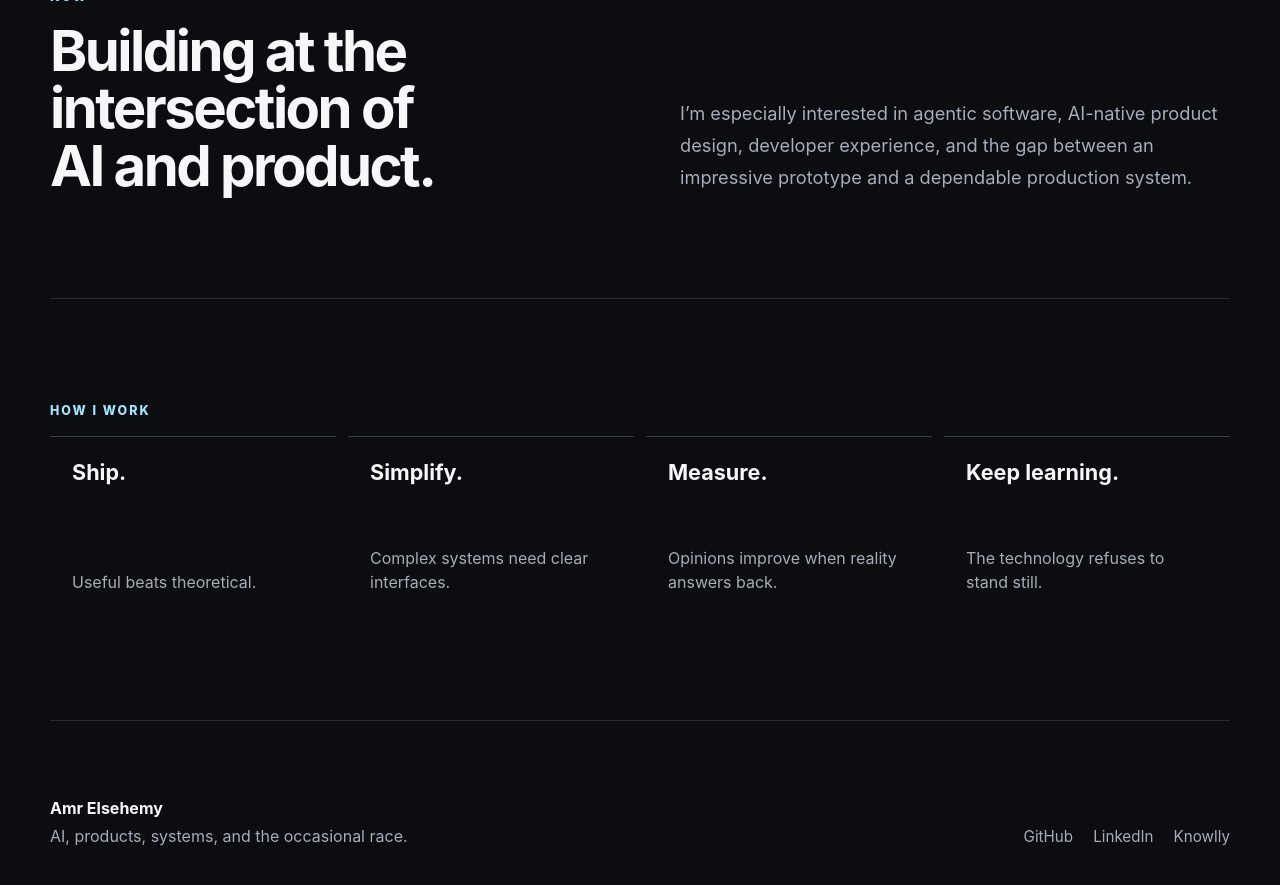
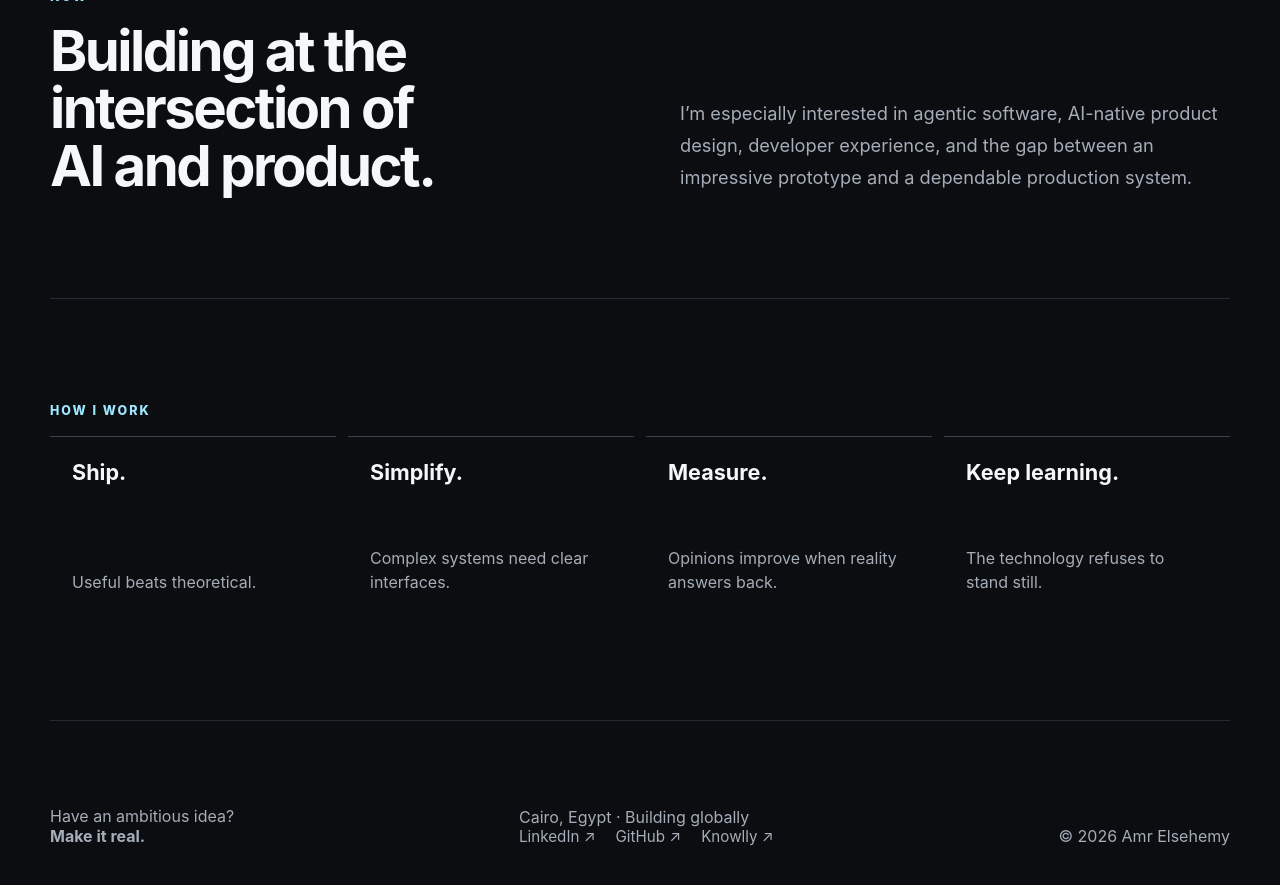
Before and after one commit to AmrElsehemy/amrelsehemy.github.com, a Jekyll site: the page built from index.html, in a window 1280 px wide and 900 px high, scrolled down 1581 px. Shown: the top 885 px of the window. Built offline with Jekyll 4.4.1, drawn with Linux system fonts in a browser that asks for light colours; some of the changed text lies outside the part shown.

Commit message:
Reframe site as a focused one-page personal profile

```diff
--- a/_layouts/default.html
+++ b/_layouts/default.html
@@ -3,41 +3,48 @@
 <head>
   <meta charset="utf-8">
   <meta name="viewport" content="width=device-width, initial-scale=1">
-  <meta name="theme-color" content="#0b0d10">
+  <meta name="theme-color" content="#f4f1ea">
+  <meta name="color-scheme" content="light">
   <title>{{ page.title | default: site.title }}</title>
   <meta name="description" content="{{ page.description | default: site.description }}">
   <meta property="og:title" content="{{ page.title | default: site.title }}">
   <meta property="og:description" content="{{ page.description | default: site.description }}">
   <meta property="og:type" content="website">
   <meta property="og:url" content="{{ site.url }}{{ page.url }}">
-  <meta name="twitter:card" content="summary">
+  <meta name="twitter:card" content="summary_large_image">
   <link rel="canonical" href="{{ site.url }}{{ page.url }}">
+  <link rel="preconnect" href="https://fonts.googleapis.com">
+  <link rel="preconnect" href="https://fonts.gstatic.com" crossorigin>
+  <link href="https://fonts.googleapis.com/css2?family=DM+Mono:wght@400;500&family=Manrope:wght@400;500;600;700;800&display=swap" rel="stylesheet">
   <link rel="stylesheet" href="{{ '/css/main.css' | relative_url }}">
 </head>
 <body>
+  <div class="page-shell">
     <header class="site-header">
-    <a class="brand" href="{{ '/' | relative_url }}" aria-label="Amr Elsehemy home">AE</a>
+      <a class="wordmark" href="#top" aria-label="Amr Elsehemy home">AMR ELSEHEMY<span>.</span></a>
       <nav class="site-nav" aria-label="Primary navigation">
-      <a href="#work">Work</a>
-      <a href="#now">Now</a>
-      <a href="#contact">Contact</a>
+        <a href="#builds">Builds</a>
+        <a href="#thinking">Thinking</a>
+        <a href="#connect">Connect</a>
       </nav>
     </header>
 
-  <main>
+    <main id="top">
       {{ content }}
     </main>
 
-  <footer class="site-footer" id="contact">
-    <div>
-      <strong>Amr Elsehemy</strong>
-      <p>AI, products, systems, and the occasional race.</p>
+    <footer class="site-footer" id="connect">
+      <p class="footer-cta">Have an ambitious idea?<br><strong>Make it real.</strong></p>
+      <div class="footer-meta">
+        <p>Cairo, Egypt · Building globally</p>
+        <div class="footer-links">
+          <a href="https://www.linkedin.com/in/amrelsehemy/" rel="me">LinkedIn ↗</a>
+          <a href="https://github.com/AmrElsehemy" rel="me">GitHub ↗</a>
+          <a href="https://knowlly.ai/">Knowlly ↗</a>
         </div>
-    <div class="footer-links">
-      <a href="https://github.com/AmrElsehemy" rel="me">GitHub</a>
-      <a href="https://www.linkedin.com/in/amrelsehemy/" rel="me">LinkedIn</a>
-      <a href="https://knowlly.ai/">Knowlly</a>
       </div>
+      <p class="copyright">© {{ 'now' | date: '%Y' }} Amr Elsehemy</p>
     </footer>
+  </div>
 </body>
 </html>
```
Lines whose indentation alone changed are shown as unchanged.
